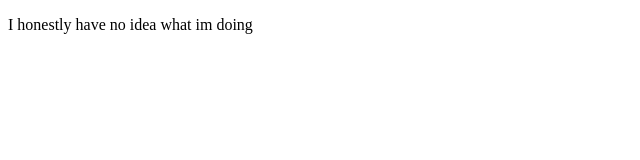
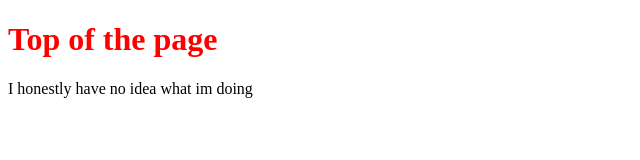
Before and after one commit to XDavis04/XDavis04.github.io, a plain HTML site: page index.html in a window 1280 px wide. Shown: the whole page, without its empty margins (0-640 px from the left). Drawn offline with Linux system fonts and the light colour scheme.

Commit message:
Color Change

```diff
--- a/index.html
+++ b/index.html
@@ -2,6 +2,7 @@
 <html>
     <head>
         <title>First Repository</title>
+        <h1 style="color:red;">Top of the page </h1>
     </head>
     <body>
         <p>I honestly have no idea what im doing</p>
```
